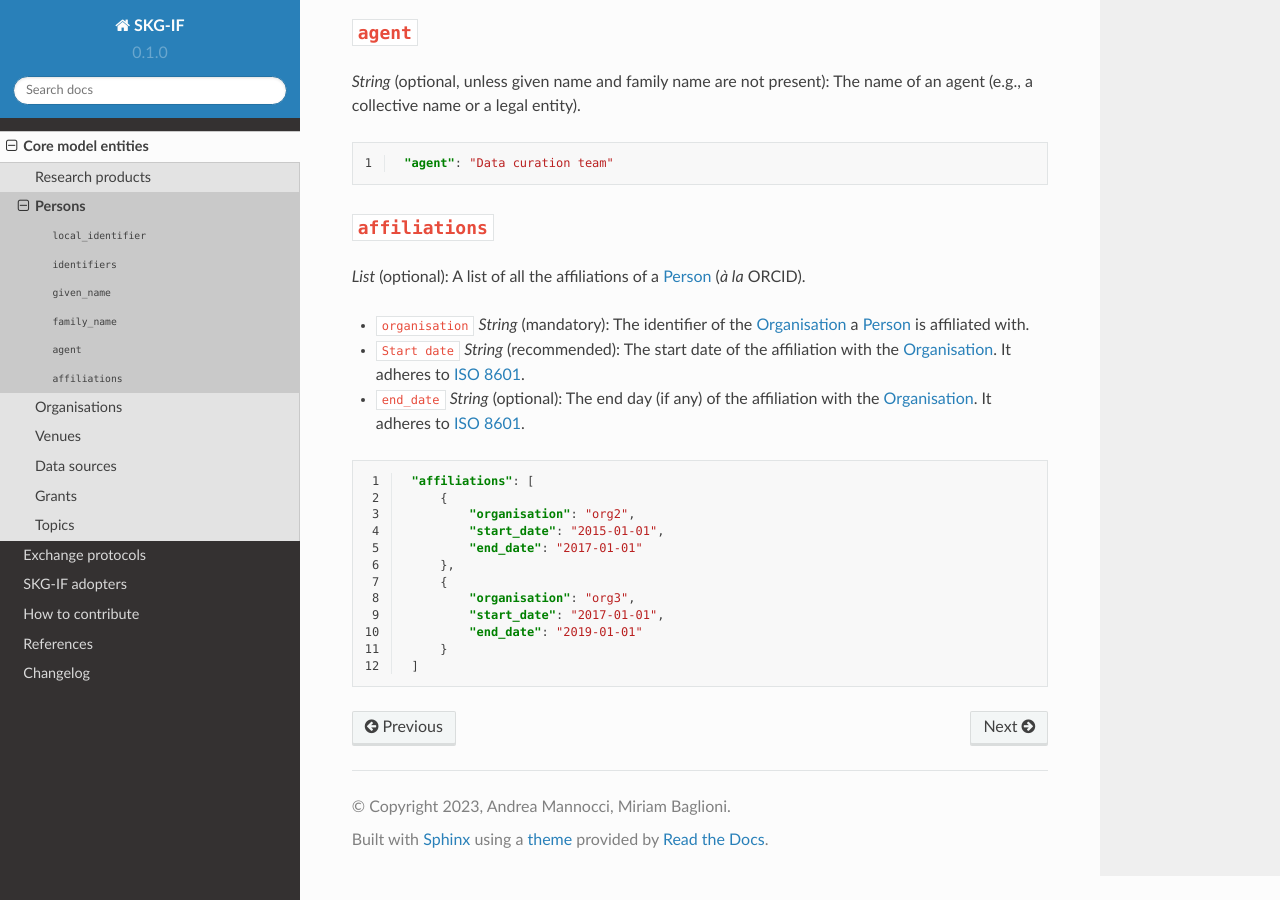
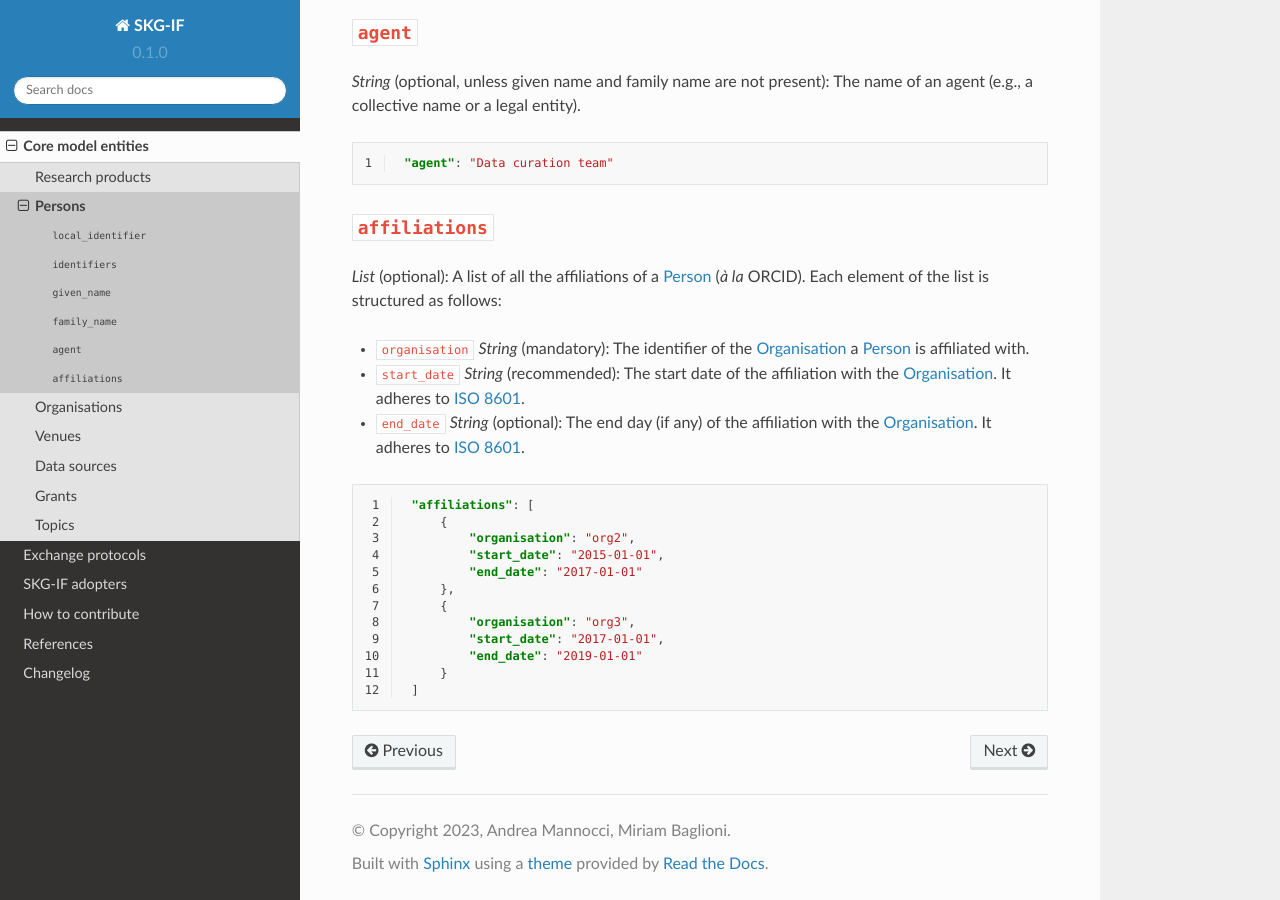
Before and after one commit to andremann/SKG-IF, a Sphinx documentation site: the page built from docs/source/persons.rst, in a window 1280 px wide and 900 px high, scrolled down 1180 px. Built offline with Sphinx 7.4.7 and the Read the Docs theme 2.0.0, drawn with Linux system fonts in a browser that asks for light colours; pages that are not in the unit, such as notebooks, are missing from menus.

Commit message:
updating format for persons

```diff
--- a/docs/source/persons.rst
+++ b/docs/source/persons.rst
@@ -70,10 +70,10 @@ This section describes the metadata fields for the :ref:`Person <Person>`.
 
 ``affiliations``
 ------
-*List* (optional): A list of all the affiliations of a :ref:`Person <Person>` (*à la* ORCID).
+*List* (optional): A list of all the affiliations of a :ref:`Person <Person>` (*à la* ORCID). Each element of the list is structured as follows:
 
 * ``organisation`` *String* (mandatory): The identifier of the :ref:`Organisation <Organisation>` a :ref:`Person <Person>` is affiliated with.
-* ``Start date`` *String* (recommended): The start date of the affiliation with the :ref:`Organisation <Organisation>`. It adheres to `ISO 8601 <https://en.wikipedia.org/wiki/ISO_8601>`_.
+* ``start_date`` *String* (recommended): The start date of the affiliation with the :ref:`Organisation <Organisation>`. It adheres to `ISO 8601 <https://en.wikipedia.org/wiki/ISO_8601>`_.
 * ``end_date`` *String* (optional): The end day (if any) of the affiliation with the :ref:`Organisation <Organisation>`. It adheres to `ISO 8601 <https://en.wikipedia.org/wiki/ISO_8601>`_.
 
 .. code-block:: json
```
